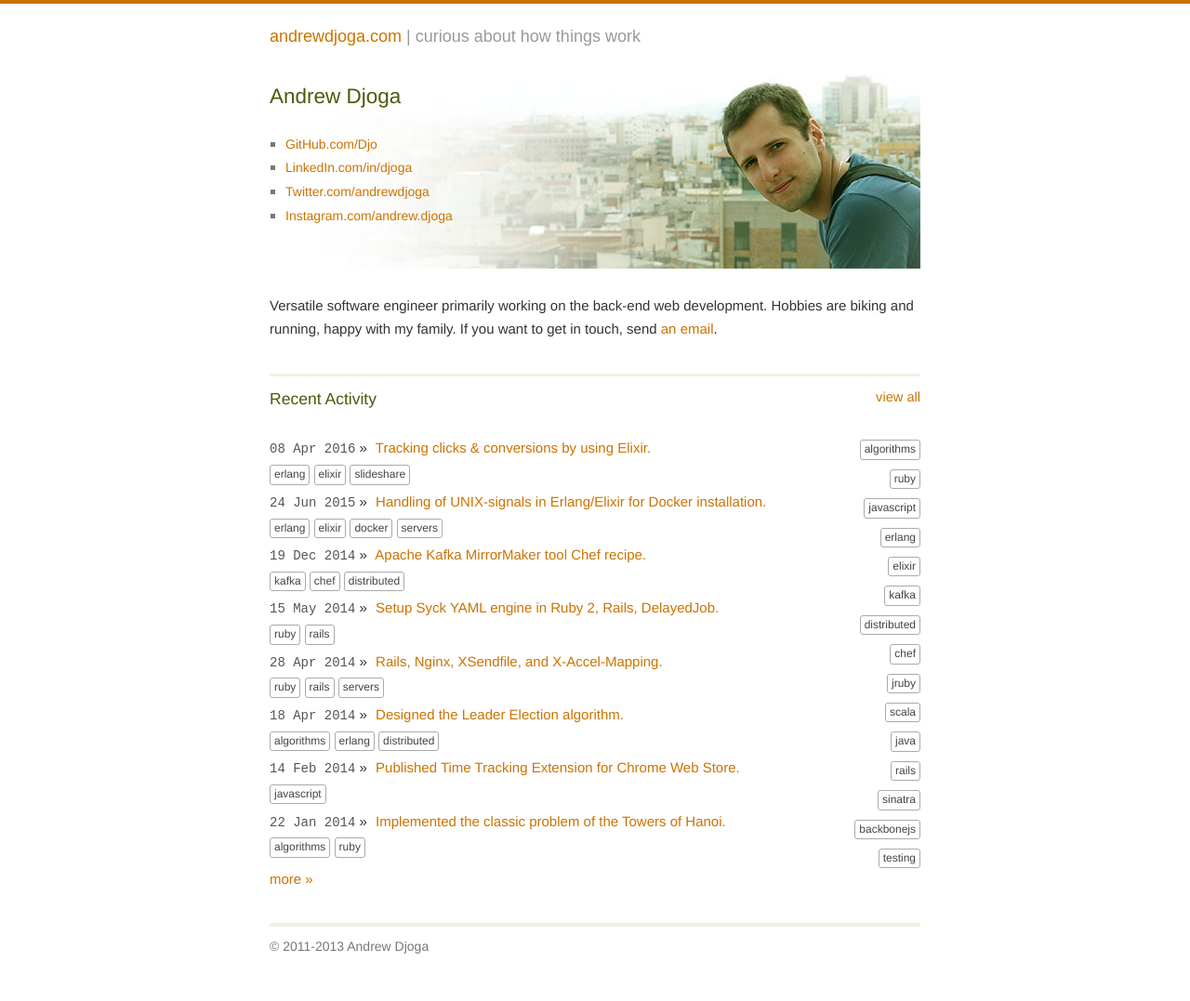
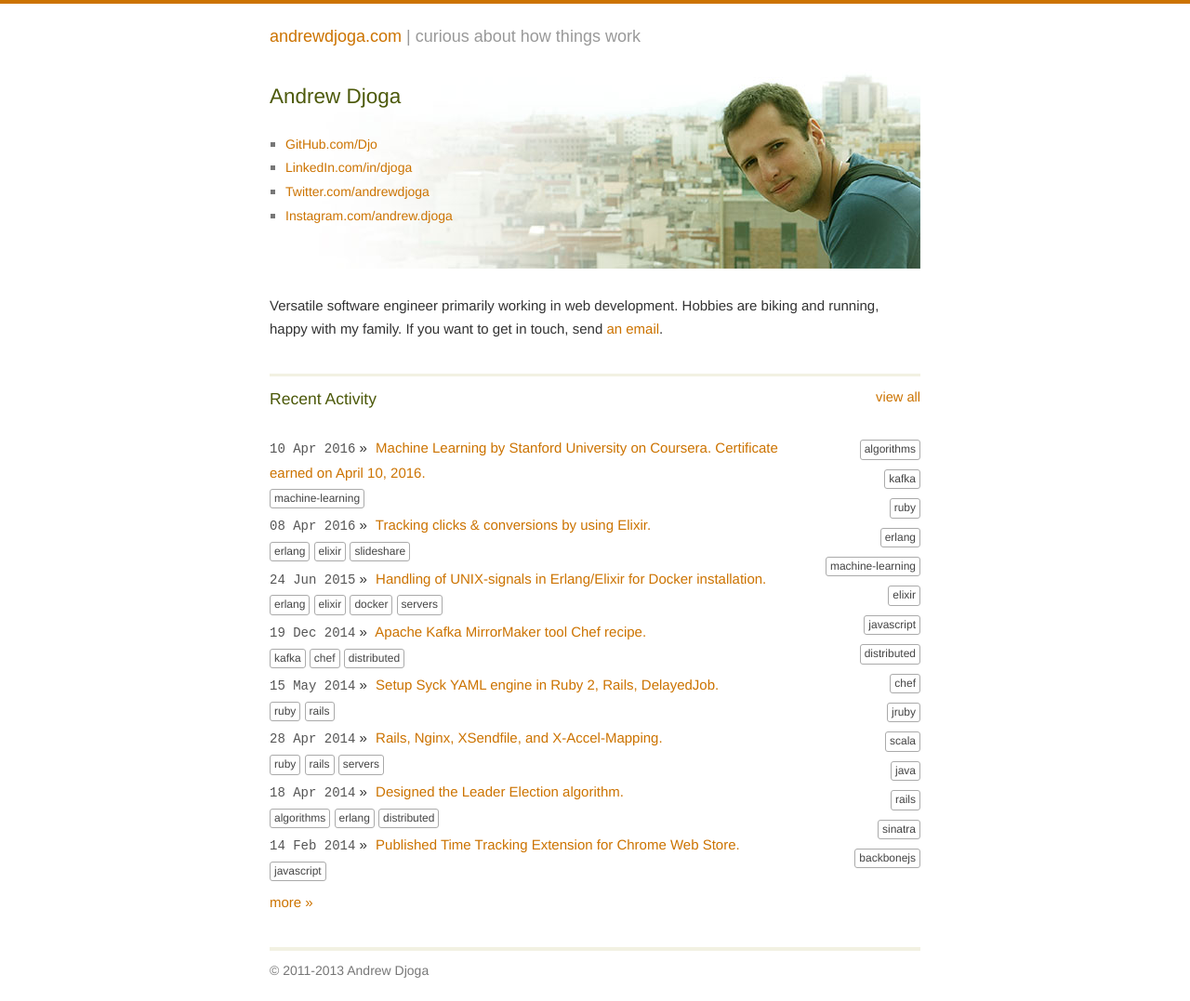
Before and after one commit to djo/djo.github.io, a Jekyll site: the page built from index.html, in a window 1280 px wide. Shown: the whole page at 93% size. Built offline with Jekyll 4.4.1, drawn with Linux system fonts in a browser that asks for light colours; before the commit the page ends 1051 px from its top, so only the background shows below that.

Commit message:
Machine Learning by Stanford University on Coursera

```diff
--- a/_config.yml
+++ b/_config.yml
@@ -1,10 +1,11 @@
 activity_tags:
   - algorithms
+  - kafka
   - ruby
+  - erlang
+  - machine-learning
+  - elixir
   - javascript
-  - erlang
-  - elixir
-  - kafka
   - distributed
   - chef
   - jruby
@@ -20,6 +21,11 @@
   - slideshare
 
 activities:
+  -
+    text: "Machine Learning by Stanford University on Coursera. Certificate earned on April 10, 2016."
+    date: 2016-04-10
+    link: 'https://coursera.org/verify/SHC9YW4FKDA7'
+    tags: ['machine-learning']
   -
     text: "Tracking clicks & conversions by using Elixir."
     date: 2016-04-08
--- a/index.html
+++ b/index.html
@@ -14,8 +14,7 @@
 </div>
 
 <p>
-  Versatile software engineer primarily working on the back-end web development. Hobbies are biking and running, happy with my family.
-  If you want to get in touch, send&nbsp;<a href="mailto:andrew.djoga@gmail.com">an&nbsp;email</a>.
+  Versatile software engineer primarily working in web development. Hobbies are biking and running, happy with my family. If you want to get in touch, send&nbsp;<a href="mailto:andrew.djoga@gmail.com">an&nbsp;email</a>.
 </p>
 
 {% if site.posts.size > 0 %}
```
